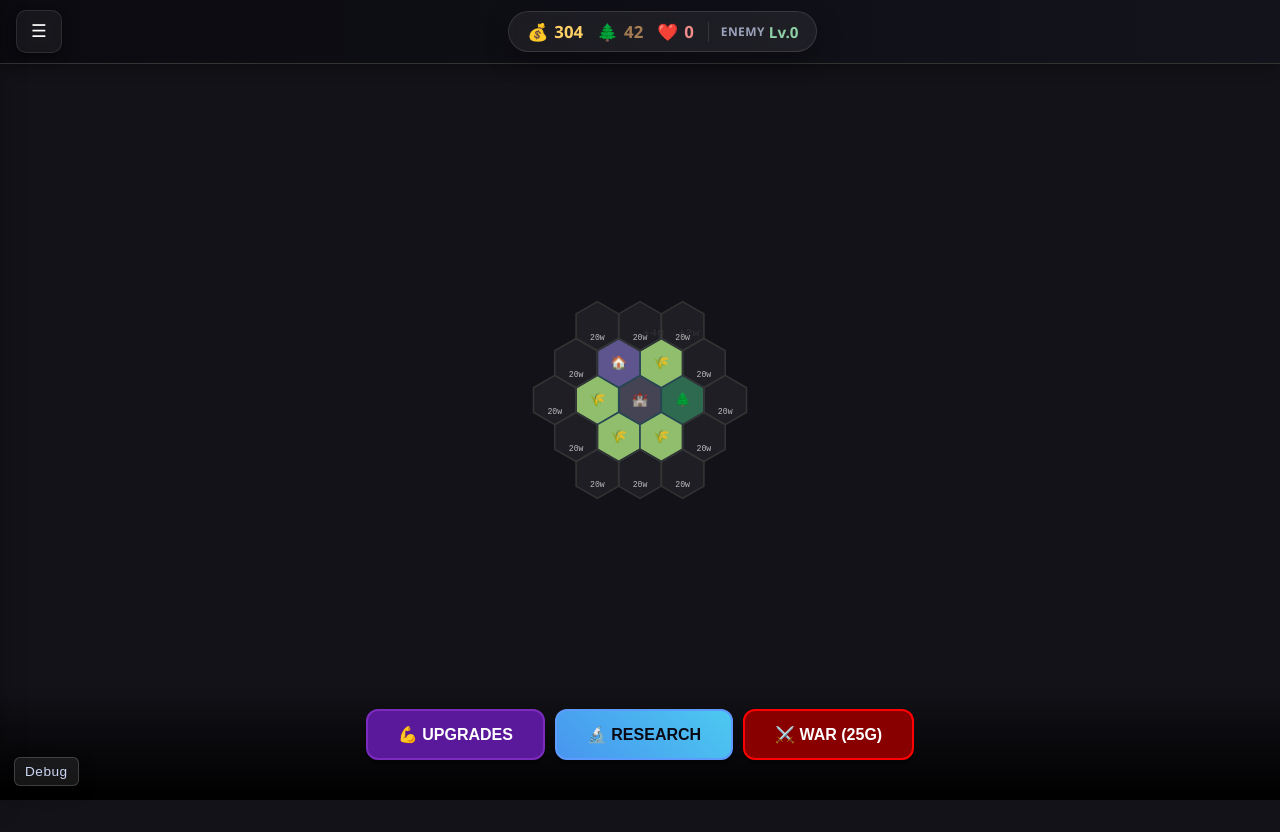
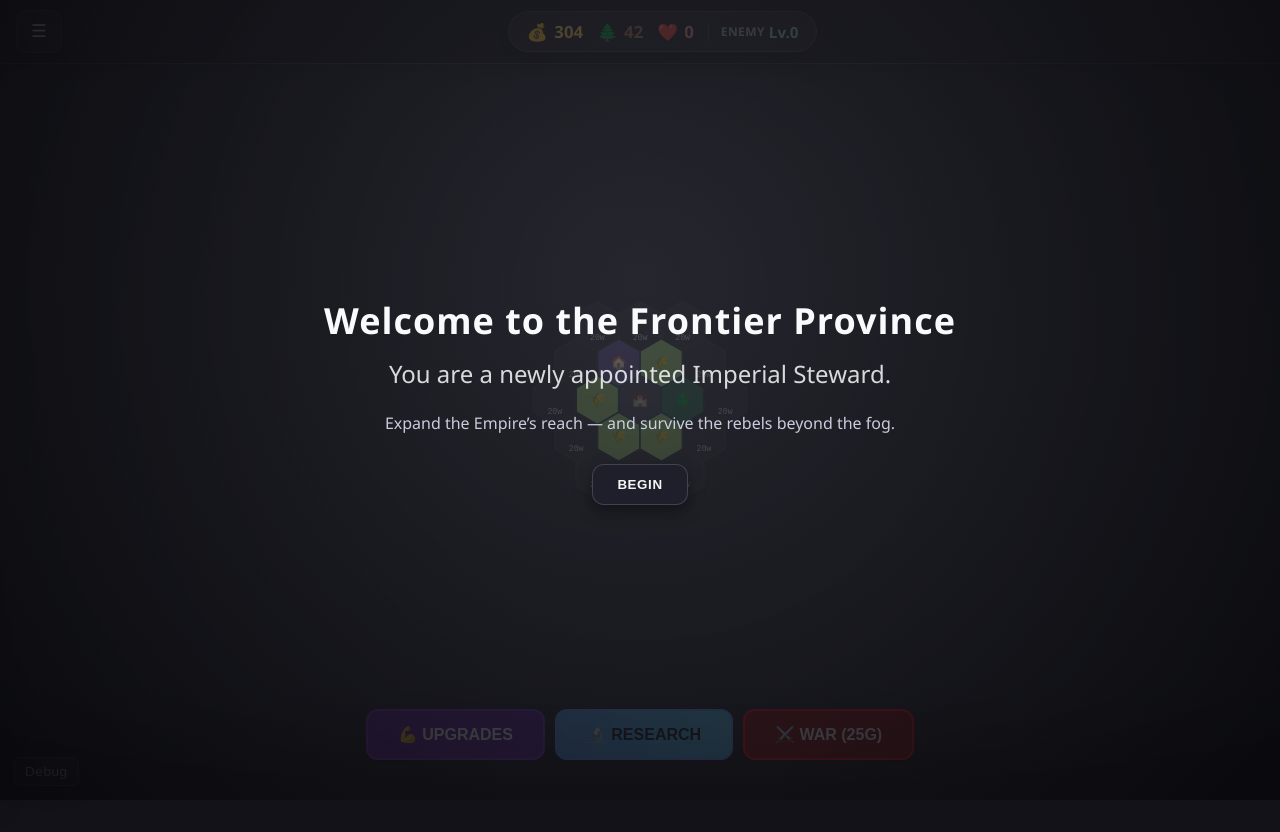
Before and after one commit to antwon99/wargame, a plain HTML site: page Wargame.html in a window 1280 px wide. Drawn offline with Linux system fonts and the light colour scheme; animation ran at ten frames a second.

Commit message:
feat: add intro overlay and atmospheric fog visuals

```diff
--- a/Wargame.html
+++ b/Wargame.html
@@ -7,6 +7,13 @@
     <link rel="stylesheet" href="style.css">
 </head>
 <body>
+
+    <div id="intro-overlay" class="intro-overlay" aria-labelledby="intro-title" aria-describedby="intro-subtitle">
+        <h1 id="intro-title">Welcome to the Frontier Province</h1>
+        <h2 id="intro-subtitle">You are a newly appointed Imperial Steward.</h2>
+        <p>Expand the Empire’s reach — and survive the rebels beyond the fog.</p>
+        <button id="btn-intro-begin" class="intro-button" type="button">Begin</button>
+    </div>
 
     <div id="game-container">
         <canvas id="canvas"></canvas>
@@ -156,6 +163,7 @@
 </div>
 
 <script src="scripts/inputHelpers.js"></script>
+<script src="scripts/introOverlay.js"></script>
 <script src="scripts/audio.js"></script>
 <script src="scripts/juice.js"></script>
 <script src="scripts/persistence.js"></script>
--- /dev/null
+++ b/scripts/introOverlay.js
@@ -0,0 +1,49 @@
+/**
+ * Minimal fullscreen intro overlay that blocks interaction until the player
+ * acknowledges the start of a session. The overlay sits above all gameplay
+ * layers and fades out when dismissed without touching core logic or state.
+ */
+const IntroOverlay = {
+    overlayEl: null,
+    beginBtn: null,
+    active: true,
+
+    /**
+     * Wire up the dismiss button and mark the overlay as ready. Accepts an
+     * optional document-like object for tests that stub DOM access.
+     * @param {Document|Object} doc reference to a DOM-like API with query helpers
+     */
+    init(doc = typeof document !== 'undefined' ? document : null) {
+        if (!doc || this.overlayEl) return false;
+        this.overlayEl = doc.getElementById('intro-overlay');
+        this.beginBtn = doc.getElementById('btn-intro-begin');
+        if (!this.overlayEl || !this.beginBtn) return false;
+
+        this.beginBtn.addEventListener('click', () => this.dismiss());
+        this.overlayEl.addEventListener('transitionend', () => {
+            if (this.overlayEl.classList.contains('intro-hidden')) {
+                this.overlayEl.style.display = 'none';
+            }
+        });
+        return true;
+    },
+
+    /**
+     * Hide the intro overlay with a fade, allowing the underlying UI to accept
+     * input once the transition finishes.
+     */
+    dismiss() {
+        if (!this.overlayEl || !this.active) return;
+        this.active = false;
+        this.overlayEl.classList.add('intro-hidden');
+    }
+};
+
+if (typeof window !== 'undefined') {
+    window.IntroOverlay = IntroOverlay;
+    window.addEventListener('DOMContentLoaded', () => IntroOverlay.init());
+}
+
+if (typeof module !== 'undefined') {
+    module.exports = IntroOverlay;
+}
--- a/scripts/script.js
+++ b/scripts/script.js
@@ -222,6 +222,7 @@ const Game = {
     ambientLoopStarted: false,
 
     overworld: { hexes: new Map(), claimable: new Map(), timer: 0, tickRate: 3.0 },
+    fog: { time: 0 },
     combat: {
         territory: new Map(), slots: new Map(), buildings: new Map(), units: [], particles: [], fx: [],
         ai: { timer: 0, nextMove: 3.0, gold: 300 },
@@ -412,6 +413,7 @@ const Game = {
         this.lastTime = now;
         try {
             this.ctx.globalAlpha = 1.0;
+            this.fog.time += dt;
             if(this.state === 'OVERWORLD') this.updateOverworld(dt);
             else if(this.state === 'COMBAT') this.updateCombat(dt);
 
@@ -740,8 +742,8 @@ const Game = {
     },
     draw() {
         const ctx = this.ctx;
-        ctx.fillStyle = '#121218'; ctx.fillRect(0, 0, this.viewport.width, this.viewport.height);
         const layout = {origin:this.cam, size:30*this.cam.zoom, ...Layout};
+        this.renderFogBackdrop(layout);
         if(this.state === 'COMBAT') this.drawCombat(layout); else this.drawOverworld(layout);
     },
 
@@ -811,6 +813,73 @@ const Game = {
         }
     },
 
+    /**
+     * Paint a soft radial fog backdrop that darkens unexplored space while keeping
+     * explored tiles readable. The gradient subtly drifts to keep the scene from
+     * feeling static without impacting gameplay logic.
+     * @param {Object} layout active hex layout (origin + size)
+     */
+    renderFogBackdrop(layout) {
+        const ctx = this.ctx;
+        const baseColor = '#0b0b11';
+        ctx.fillStyle = baseColor;
+        ctx.fillRect(0, 0, this.viewport.width, this.viewport.height);
+
+        const center = this.getTerritoryScreenCenter(layout);
+        const drift = Math.sin(this.fog.time * 0.35) * 28;
+        const radius = Math.max(this.viewport.width, this.viewport.height) * 0.8;
+        const innerRadius = Math.max(layout.size * 3, radius * 0.25);
+
+        const fogGradient = ctx.createRadialGradient(
+            center.x + drift,
+            center.y - drift,
+            innerRadius,
+            center.x,
+            center.y,
+            radius
+        );
+        fogGradient.addColorStop(0, 'rgba(38, 40, 50, 0.75)');
+        fogGradient.addColorStop(0.5, 'rgba(18, 20, 28, 0.82)');
+        fogGradient.addColorStop(1, 'rgba(4, 4, 8, 0.98)');
+        ctx.fillStyle = fogGradient;
+        ctx.fillRect(0, 0, this.viewport.width, this.viewport.height);
+
+        const rippleGradient = ctx.createRadialGradient(
+            center.x - drift * 0.4,
+            center.y + drift * 0.6,
+            0,
+            center.x - drift * 0.4,
+            center.y + drift * 0.6,
+            radius
+        );
+        rippleGradient.addColorStop(0, 'rgba(255,255,255,0.03)');
+        rippleGradient.addColorStop(0.25, 'rgba(120,120,140,0.02)');
+        rippleGradient.addColorStop(1, 'rgba(0,0,0,0)');
+        ctx.globalAlpha = 0.5;
+        ctx.fillStyle = rippleGradient;
+        ctx.fillRect(0, 0, this.viewport.width, this.viewport.height);
+        ctx.globalAlpha = 1.0;
+    },
+
+    /**
+     * Derive the average screen position for explored territory so the fog can
+     * fade out from the current kingdom instead of the viewport center.
+     * @param {Object} layout active hex layout
+     * @returns {{x:number, y:number}} screen-space center of explored space
+     */
+    getTerritoryScreenCenter(layout) {
+        const points = [];
+        const maps = this.state === 'COMBAT' ? this.combat.territory : this.overworld.hexes;
+        maps.forEach(data => {
+            const hex = data.hex || data;
+            points.push(hex.toPixel(layout));
+        });
+        if (!points.length) return { x: this.viewport.width / 2, y: this.viewport.height / 2 };
+
+        const sum = points.reduce((acc, p) => ({ x: acc.x + p.x, y: acc.y + p.y }), { x: 0, y: 0 });
+        return { x: sum.x / points.length, y: sum.y / points.length };
+    },
+
     drawHex(layout, hex, fill, stroke, label, sub) {
         const ctx = this.ctx;
         const p = hex.toPixel(layout);
--- a/style.css
+++ b/style.css
@@ -17,6 +17,66 @@
             font-family: 'Segoe UI', system-ui, sans-serif;
             touch-action: none;
             user-select: none;
+        }
+
+        /* Intro Overlay */
+        .intro-overlay {
+            position: fixed;
+            inset: 0;
+            background: radial-gradient(circle at 50% 35%, rgba(40, 40, 48, 0.72), rgba(10, 10, 14, 0.94));
+            color: #f8fafc;
+            display: flex;
+            flex-direction: column;
+            align-items: center;
+            justify-content: center;
+            gap: 12px;
+            z-index: 50;
+            text-align: center;
+            padding: 20px;
+            opacity: 1;
+            transition: opacity 0.4s ease, visibility 0.4s ease;
+        }
+
+        .intro-overlay h1 {
+            margin: 0;
+            letter-spacing: 1px;
+            font-size: clamp(24px, 4vw, 36px);
+        }
+
+        .intro-overlay h2 {
+            margin: 0;
+            font-weight: 500;
+            opacity: 0.85;
+        }
+
+        .intro-overlay p {
+            margin: 10px 0 18px 0;
+            color: #dce0f0;
+            opacity: 0.9;
+            max-width: 640px;
+        }
+
+        .intro-overlay .intro-button {
+            background: #1f1f2b;
+            border: 1px solid rgba(255, 255, 255, 0.16);
+            color: #f5f5f5;
+            padding: 12px 24px;
+            border-radius: 12px;
+            font-weight: 800;
+            letter-spacing: 0.6px;
+            cursor: pointer;
+            text-transform: uppercase;
+            box-shadow: 0 6px 16px rgba(0, 0, 0, 0.4);
+            transition: transform 0.1s ease, background 0.2s ease;
+        }
+
+        .intro-overlay .intro-button:hover { background: rgba(255, 255, 255, 0.08); }
+        .intro-overlay .intro-button:active { transform: translateY(2px); }
+
+        .intro-overlay.intro-hidden {
+            opacity: 0;
+            visibility: hidden;
+            pointer-events: none;
         }
 
         .sr-only {
```
Also changed, not shown: docs/atmospheric-fog-and-intro.md (added, +23 -0 lines), tests/introOverlay.test.js (added, +65 -0 lines).
